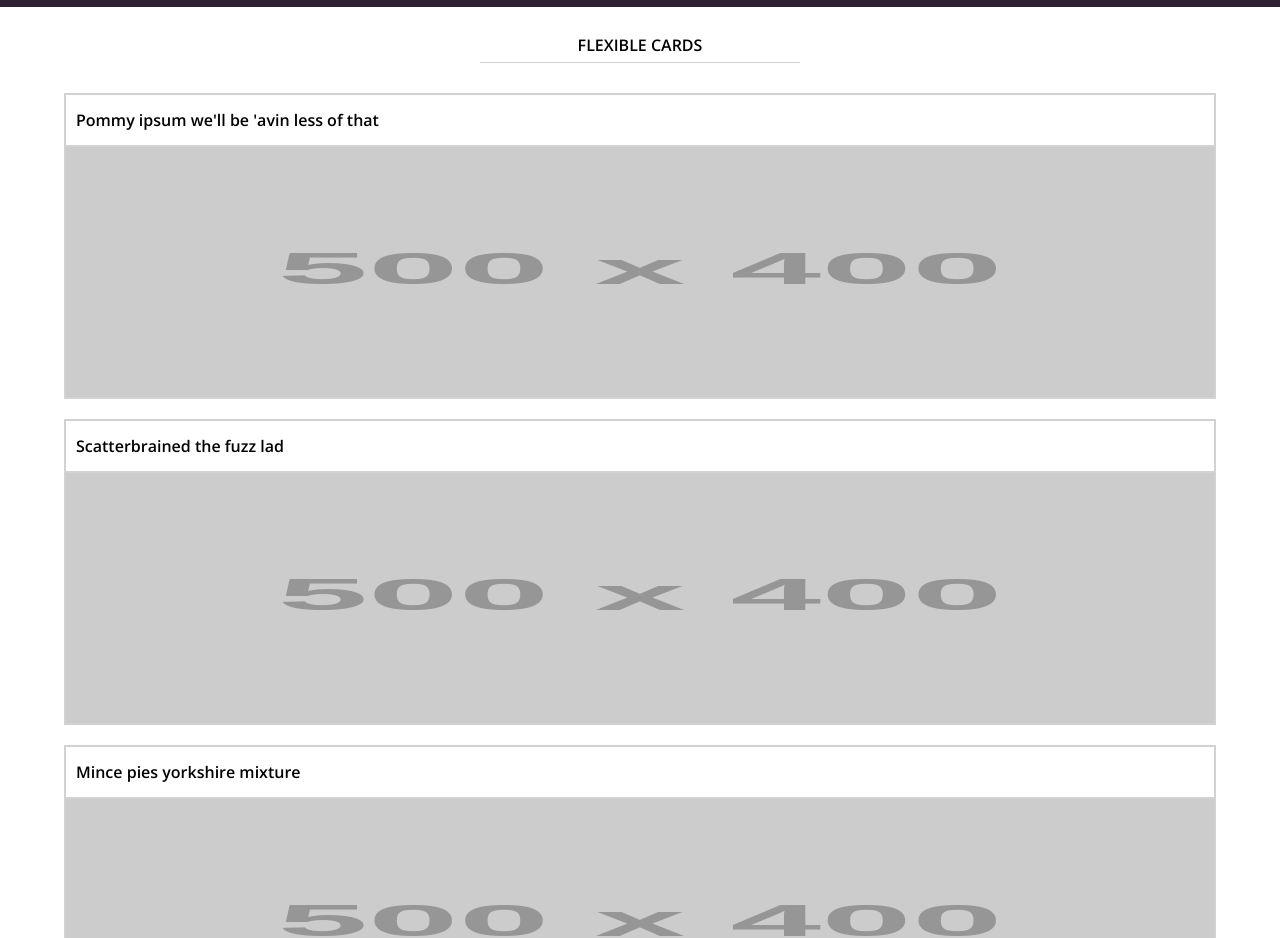
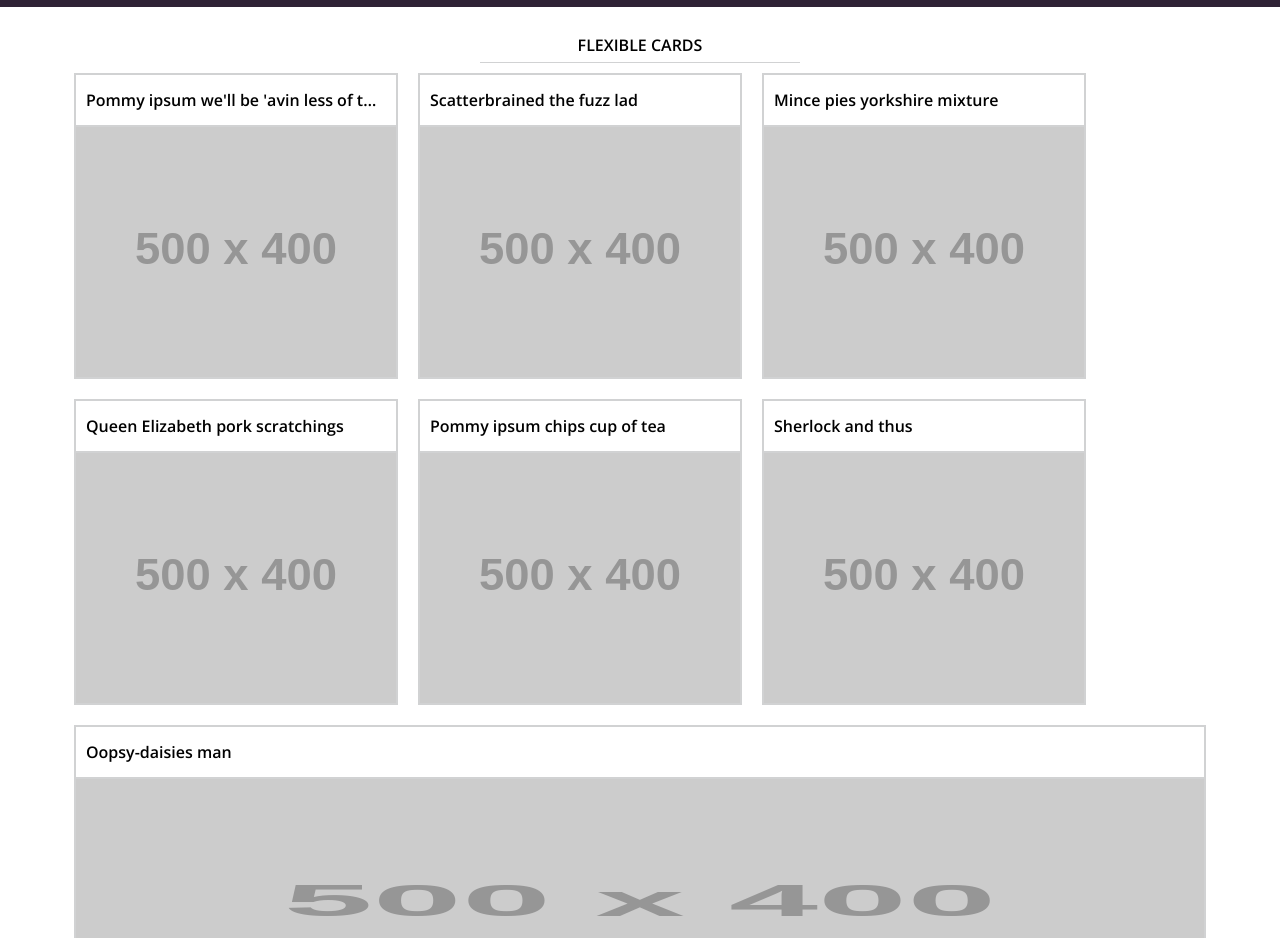
Before and after one commit to Mickyfen17/flexible-cards, a website: page index.html in a window 1280 px wide. Shown: the part 88-1026 px from the top of the page. Drawn offline with nearby package versions, Linux system fonts and the light colour scheme; placeholder pictures from the web are drawn by us.

Commit message:
add media styling upto 768px

```diff
--- a/scss/main.scss
+++ b/scss/main.scss
@@ -85,3 +85,25 @@ header {
     height: 250px;
   }
 }
+
+@media (min-width: 500px) {
+  #cards-wrapper {
+    display: flex;
+    flex-wrap: wrap;
+  }
+  .card {
+    width: calc(100% / 2 - 24px);
+    max-width: 320px;
+    margin: 10px;
+    &:first-child {
+      margin: 10px;
+    }&:last-child {
+      flex-grow: 2;
+      max-width: none;
+    }
+  }
+}
+
+@media (min-width: 768px) {
+
+}
```
Also changed, not shown: public/css/main.css.
